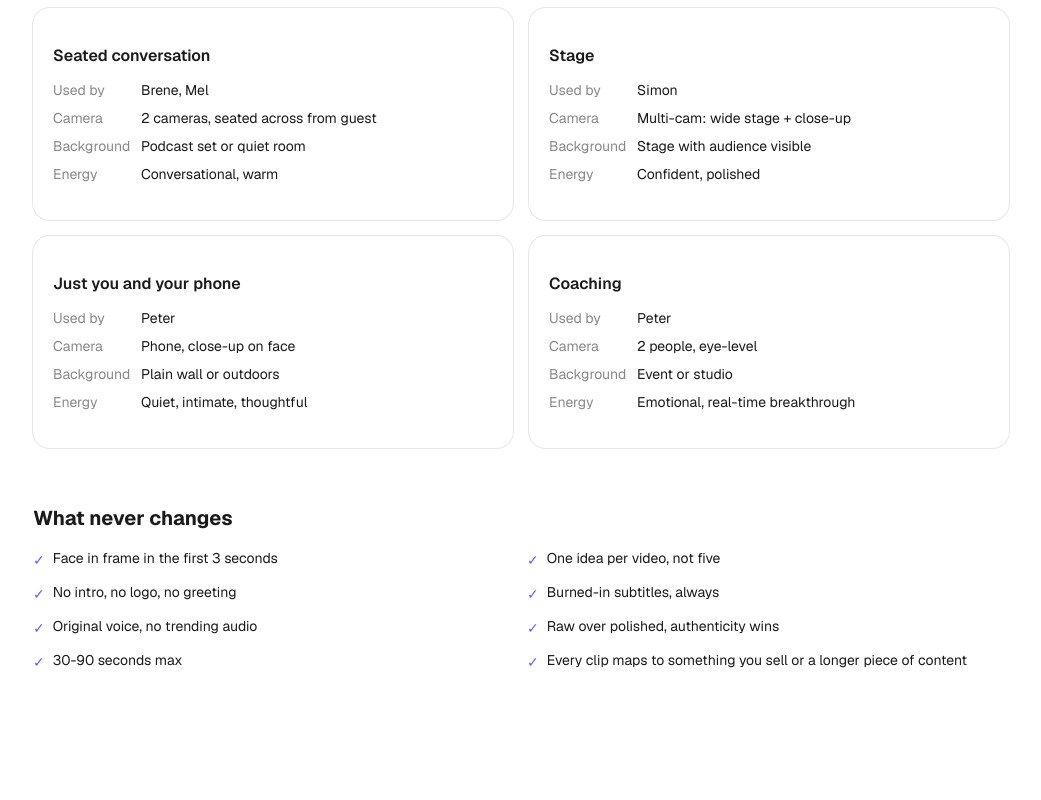
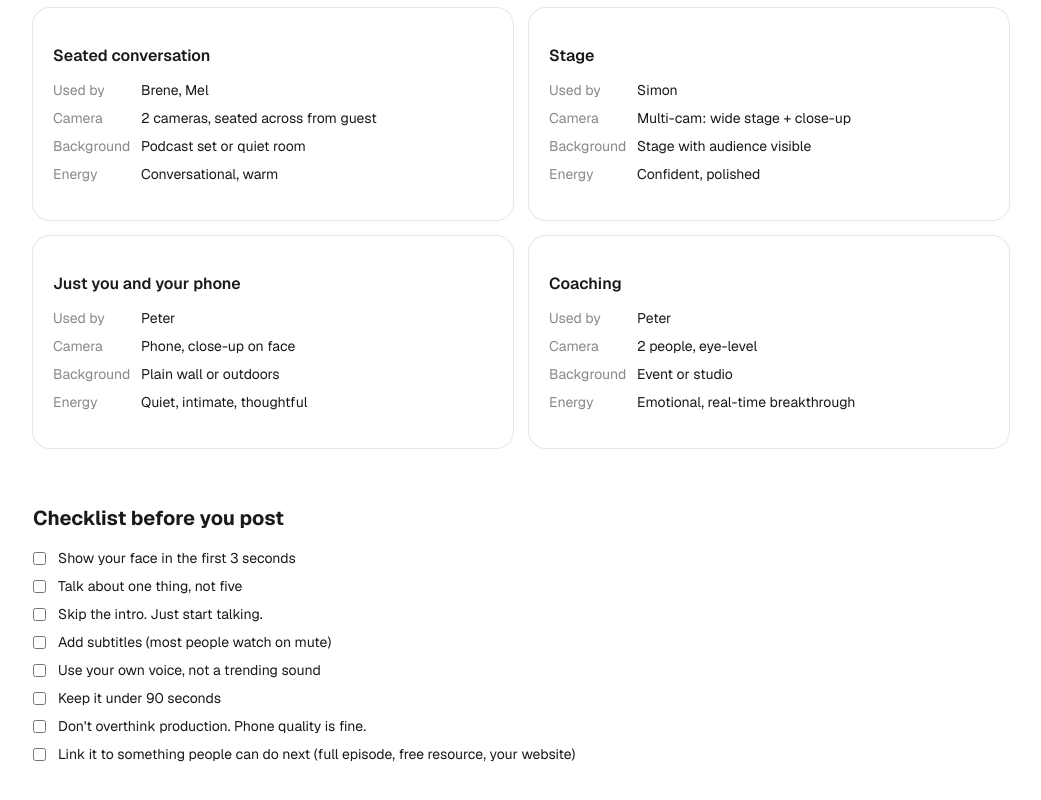
Before and after one commit to william-halbert/life-coach-instagram-study, a Next.js app: page /formats in a window 1280 px wide. Shown: the part 889-1689 px from the top of the page, without its empty margins (119-1160 px from the left). Before the commit the page ends 1641 px from the top, so only its background shows below. Built offline with nearby package versions, Linux system fonts and the light colour scheme.

Commit message:
Replace salesy rules with simple checklist before you post
Plain language, checkboxes, no hype.

Co-Authored-By: Claude Opus 4.7 (1M context) <noreply@anthropic.com>

```diff
--- a/src/app/formats/page.tsx
+++ b/src/app/formats/page.tsx
@@ -75,23 +75,23 @@ export default function Page() {
         ))}
       </div>
 
-      {/* What doesn't change */}
-      <h2 className="text-xl font-bold mt-14 mb-4">What never changes</h2>
-      <div className="grid sm:grid-cols-2 gap-3">
+      {/* Checklist */}
+      <h2 className="text-xl font-bold mt-14 mb-4">Checklist before you post</h2>
+      <div className="space-y-2">
         {[
-          "Face in frame in the first 3 seconds",
-          "One idea per video, not five",
-          "No intro, no logo, no greeting",
-          "Burned-in subtitles, always",
-          "Original voice, no trending audio",
-          "Raw over polished, authenticity wins",
-          "30-90 seconds max",
-          "Every clip maps to something you sell or a longer piece of content",
+          "Show your face in the first 3 seconds",
+          "Talk about one thing, not five",
+          "Skip the intro. Just start talking.",
+          "Add subtitles (most people watch on mute)",
+          "Use your own voice, not a trending sound",
+          "Keep it under 90 seconds",
+          "Don't overthink production. Phone quality is fine.",
+          "Link it to something people can do next (full episode, free resource, your website)",
         ].map((rule) => (
-          <div key={rule} className="flex items-start gap-2 text-sm">
-            <span className="text-primary mt-0.5">✓</span>
+          <label key={rule} className="flex items-start gap-3 text-sm cursor-pointer">
+            <input type="checkbox" className="mt-1 accent-primary" />
             <span>{rule}</span>
-          </div>
+          </label>
         ))}
       </div>
     </div>
```
